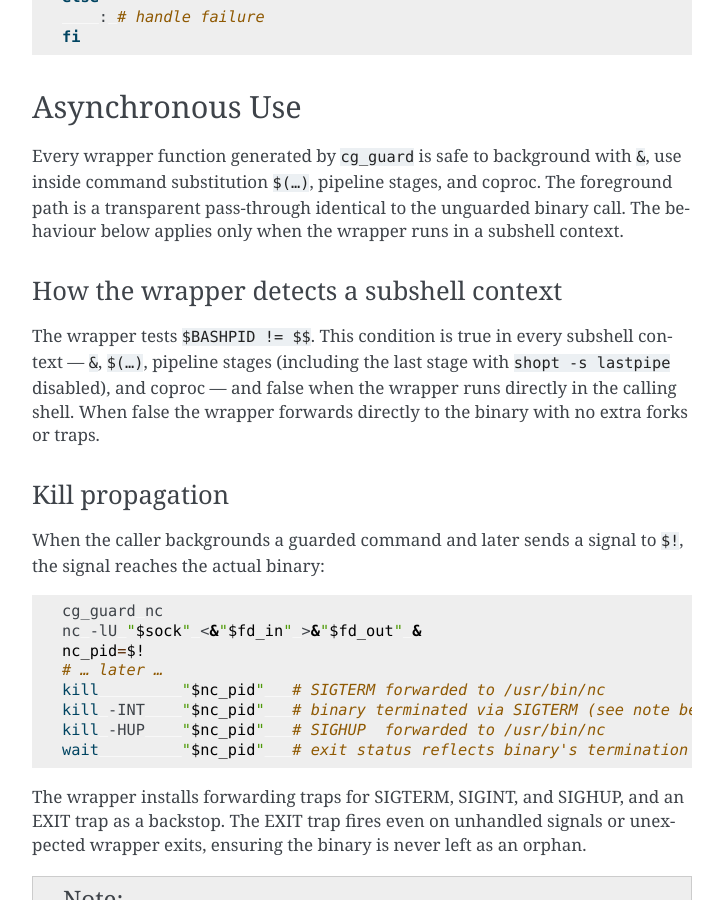
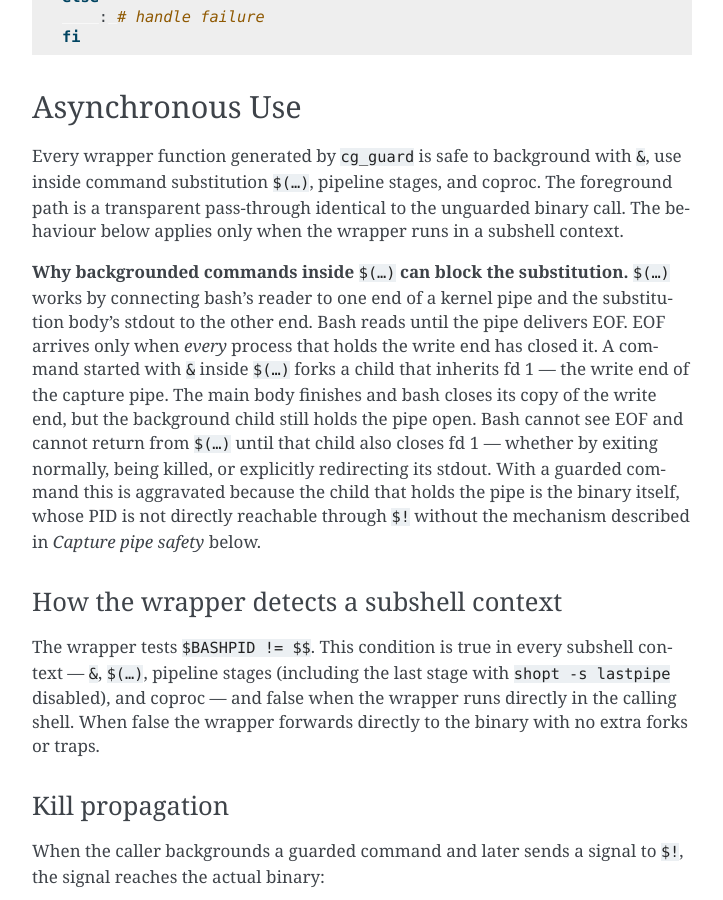
Before and after one commit to CriticalOptimisation/bash-deploy-libs, a Sphinx documentation site: the page built from docs/libraries/command_guard.rst, in a window 1280 px wide and 900 px high, scrolled down 12219 px. Shown: the whole window, without its empty margins (388-1111 px from the left). Built offline with Sphinx 7.4.7, drawn with Linux system fonts in a browser that asks for light colours; some of the changed text lies outside the part shown.

Commit message:
docs(command_guard): address PR #129 review — capture-pipe explanation and wording
Thread 1 (line 660): replace "indefinitely" with the accurate description.
The binary eventually exits on its own; the substitution blocks for the full
remaining duration of the binary's execution, not forever.

Thread 2 (line 584): add a paragraph at the top of the Asynchronous Use
section explaining why backgrounded commands inside $() can block: bash
reads the capture pipe until EOF, EOF arrives only when every holder of the
write end closes it, and a background child inherits fd 1 (the write end)
and holds it open until it exits or is killed.

Co-Authored-By: Claude Sonnet 4.6 (1M context) <noreply@anthropic.com>

```diff
--- a/docs/libraries/command_guard.rst
+++ b/docs/libraries/command_guard.rst
@@ -587,6 +587,20 @@ The foreground path is a transparent pass-through identical to the unguarded
 binary call. The behaviour below applies only when the wrapper runs in a
 subshell context.
 
+**Why backgrounded commands inside** ``$(…)`` **can block the substitution.**
+``$(…)`` works by connecting bash's reader to one end of a kernel pipe and the
+substitution body's stdout to the other end. Bash reads until the pipe delivers
+EOF. EOF arrives only when *every* process that holds the write end has closed
+it. A command started with ``&`` inside ``$(…)`` forks a child that inherits
+fd 1 — the write end of the capture pipe. The main body finishes and bash
+closes its copy of the write end, but the background child still holds the pipe
+open. Bash cannot see EOF and cannot return from ``$(…)`` until that child also
+closes fd 1 — whether by exiting normally, being killed, or explicitly
+redirecting its stdout. With a guarded command this is aggravated because the
+child that holds the pipe is the binary itself, whose PID is not directly
+reachable through ``$!`` without the mechanism described in *Capture pipe
+safety* below.
+
 How the wrapper detects a subshell context
 ~~~~~~~~~~~~~~~~~~~~~~~~~~~~~~~~~~~~~~~~~~
 
@@ -656,8 +670,9 @@ pipe is released and the substitution returns:
    )
    # $result == "done"; substitution returns promptly
 
-Without the trap the orphaned binary would hold fd 1 (the capture pipe) open
-until the sleep duration expired, blocking the substitution indefinitely.
+Without the trap the orphaned binary holds fd 1 (the capture pipe) open until
+it exits on its own, blocking the substitution for the full remaining duration
+of the binary's execution.
 
 Constructs supported
 ~~~~~~~~~~~~~~~~~~~~
```
